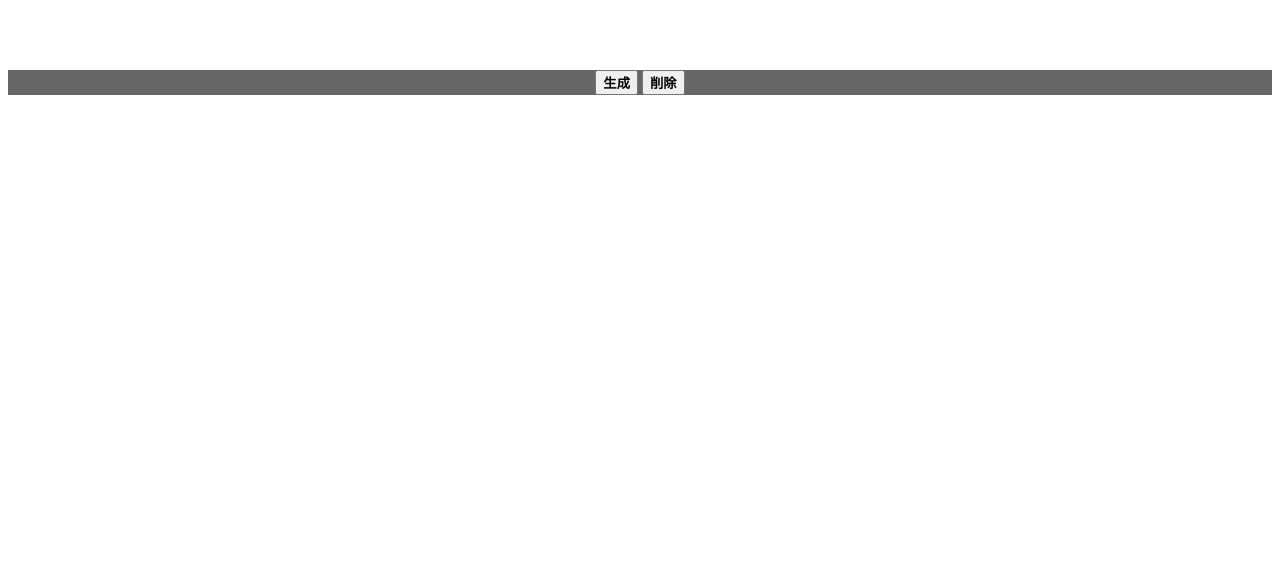
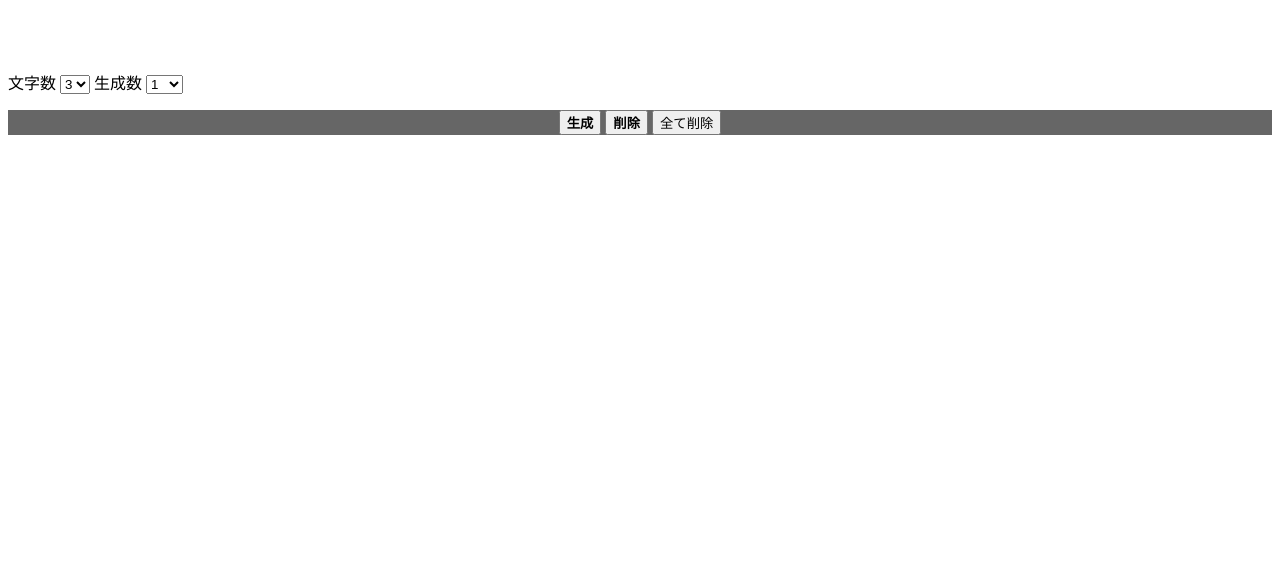
Before and after one commit to takemuraryou/Auto-Random-Name-Generated, a plain HTML site: page docs/index.html in a window 1280 px wide. Shown: the part 228-800 px from the top of the page. Drawn offline with nearby package versions, Linux system fonts and the light colour scheme.

Commit message:
add select

```diff
--- a/docs/index.html
+++ b/docs/index.html
@@ -13,9 +13,28 @@
         <h2 class="title">ランダム命名サイト</h2>
     </div>
 
+    文字数
+    <select name="chaNum">
+        <option value="cha3">3</option>
+        <option value="cha4">4</option>
+        <option value="cha5">5</option>
+        <option value="cha6">6</option>
+    </select>
+
+    生成数
+    <select name="outputNum">
+        <option value="out1">1</option>
+        <option value="out2">2</option>
+        <option value="out3">3</option>
+        <option value="out4">4</option>
+        <option value="out5">5</option>
+        <option value="out10">10</option>
+    </select>
+
     <p id="btn">
         <button id="start">生成</button>
         <button id="delete">削除</button>
+        <button id="allDel">全て削除</button>
     </p>
 
     <div id="tag">
--- a/docs/main.js
+++ b/docs/main.js
@@ -5,6 +5,7 @@ const chara = ['ア','イ','ウ','エ','オ','カ','キ','ク','ケ','コ','サ'
                 'テ','ト','ナ','二','ヌ','ネ','ノ','ハ','ヒ','フ','ヘ','ホ','マ','ミ','ム','メ',
                 'モ','ヤ','ユ','ヨ','ラ','リ','ル','レ','ロ','ワ','ヲ','ン']
 let charaLen = chara.length;
+
 
 $(function(){
     // 変数の初期化
@@ -16,15 +17,16 @@ $(function(){
         if(num > 5){
         $('li').remove();
         }
+        // 5回生成する
+        for(let r = 0; r<= 5; r++){
         //numを1つ増やす
-        for(let r = 0; r<= 5; r++){
-        num++;
+            num++;
         for (let i = 0; i< len; i++) {
             obj += chara[Math.floor(Math.random()*charaLen)];
         }
 
         $('ul').append('<li>' + obj + '</li>');
-
+        // 5回生成したら、それ以上増えないようにする
         obj = "";
 
         }
@@ -41,4 +43,8 @@ $(function(){
             num = 0;
         }
     });
+
+    $('#allDel').on('click', function(){
+        $('li').remove();
+    })
 });
```
